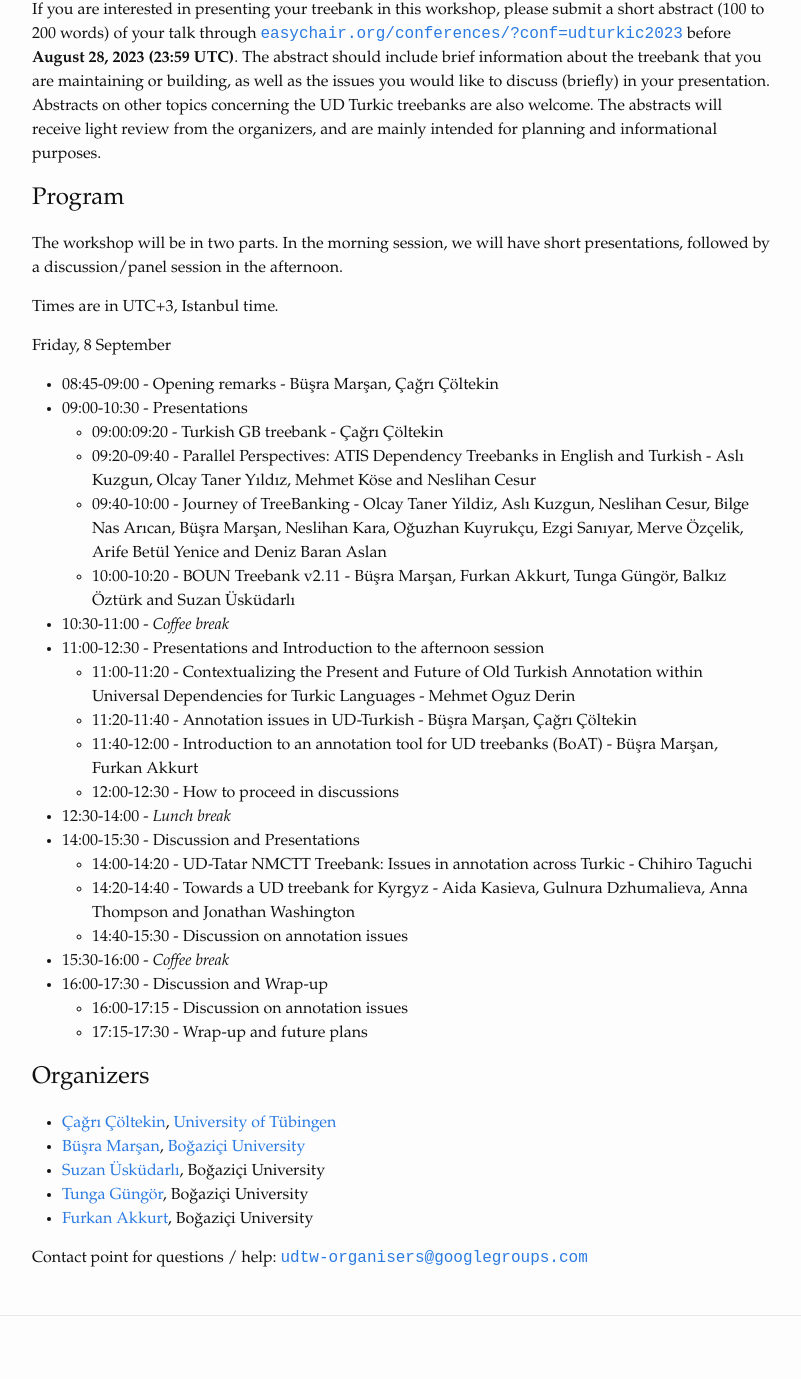
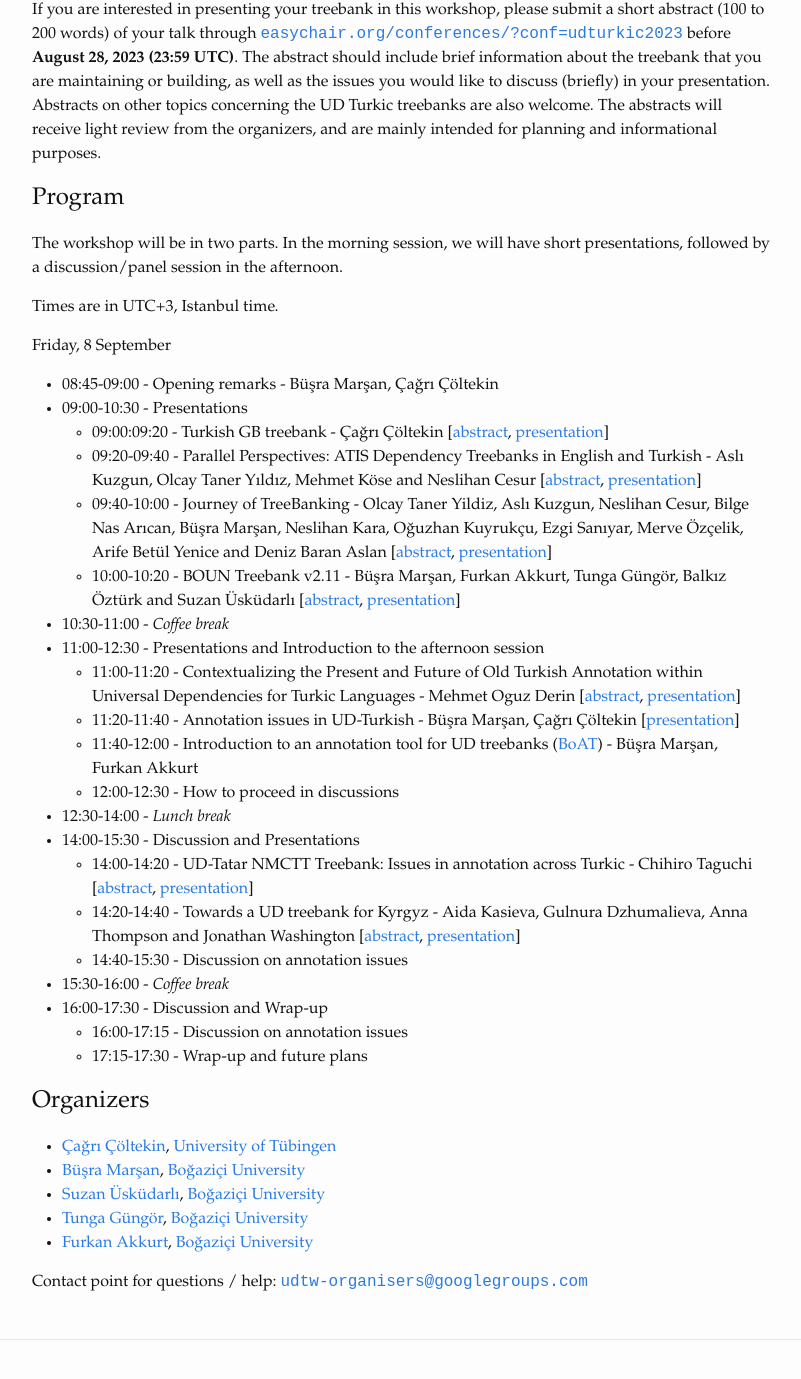
Before and after one commit to ud-turkic/udtw23, a Jekyll site: the page built from index.md, in a window 1280 px wide and 1400 px high, scrolled down 715 px. Shown: the top 1379 px of the window, without its empty margins (238-1039 px from the left). Built offline with Jekyll 4.4.1, drawn with Linux system fonts in a browser that asks for light colours.

Commit message:
Add links to the abstracts / presentations.

```diff
--- a/_config.yml
+++ b/_config.yml
@@ -9,8 +9,8 @@ description: > # ignore newlines until "baseurl:"
   This is the webpage of the workshop on Universal Dependencies
   annotation standards and practices for the Turkic Languages
   held in conjunction with the UniDive WG3 meeting in Istanbul.
-baseurl: "/ud-turkic-workshop"
-github_username: coltekin
+baseurl: "/udtw23"
+github_username: ud-turkic
 encoding: utf-8
 future: true
 
--- a/index.md
+++ b/index.md
@@ -57,19 +57,34 @@ Friday, 8 September
 - 08:45-09:00 - Opening remarks - Büşra Marşan, Çağrı Çöltekin
 - 09:00-10:30 - Presentations
     - 09:00:09:20 - Turkish GB treebank - Çağrı Çöltekin
+      [[abstract](Submissions/1 - Turkish GB treebank, Coltekin.pdf),
+       [presentation](presentations/gb-sagt.pdf)]
     - 09:20-09:40 - Parallel Perspectives: ATIS Dependency Treebanks in English and Turkish - Aslı Kuzgun, Olcay Taner Yıldız, Mehmet Köse and Neslihan Cesur
+      [[abstract](Submissions/2 - Parallel Perspectives, Kuzgun et al.pdf),
+       [presentation](presentations/Atis_09.20.pdf)]
     - 09:40-10:00 - Journey of TreeBanking - Olcay Taner Yildiz, Aslı Kuzgun, Neslihan Cesur, Bilge Nas Arıcan, Büşra Marşan, Neslihan Kara, Oğuzhan Kuyrukçu, Ezgi Sanıyar, Merve Özçelik, Arife Betül Yenice and Deniz Baran Aslan
+      [[abstract](Submissions/3 - Journey of TreeBanking, Yildiz et al.pdf),
+       [presentation](presentations/Starlang-treebanks.pdf)]
     - 10:00-10:20 - BOUN Treebank v2.11 - Büşra Marşan, Furkan Akkurt, Tunga Güngör, Balkız Öztürk and Suzan Üsküdarlı
+      [[abstract](Submissions/4 - BOUN Treebank v2.11, Marşan et al.pdf),
+       [presentation](presentations/BOUN-Treebank-v2.11.pdf)]
 - 10:30-11:00 - _Coffee break_
 - 11:00-12:30 - Presentations and Introduction to the afternoon session
     - 11:00-11:20 - Contextualizing the Present and Future of Old Turkish Annotation within Universal Dependencies for Turkic Languages - Mehmet Oguz Derin
+      [[abstract](Submissions/5 - Contextualizing the Present and Future of Old Turkish Annotation within Universal Dependencies for Turkic Languages, Derin.pdf),
+       [presentation](presentations/ud-20230908-turkic.pdf)]
     - 11:20-11:40 - Annotation issues in UD-Turkish - Büşra Marşan, Çağrı Çöltekin
-    - 11:40-12:00 - Introduction to an annotation tool for UD treebanks (BoAT) - Büşra Marşan, Furkan Akkurt
+      [[presentation](presentations/issues-overview.pdf)]
+    - 11:40-12:00 - Introduction to an annotation tool for UD treebanks ([BoAT](https://github.com/boun-tabi/BoAT)) - Büşra Marşan, Furkan Akkurt
     - 12:00-12:30 - How to proceed in discussions
 - 12:30-14:00 - _Lunch break_
 - 14:00-15:30 - Discussion and Presentations
     - 14:00-14:20 - UD-Tatar NMCTT Treebank: Issues in annotation across Turkic - Chihiro Taguchi
+      [[abstract](Submissions/7 - UD-Tatar NMCTT Treebank, Taguchi.pdf),
+       [presentation](presentations/UDTurkic2023_Slides.pdf)]
     - 14:20-14:40 - Towards a UD treebank for Kyrgyz - Aida Kasieva, Gulnura Dzhumalieva, Anna Thompson and Jonathan Washington
+      [[abstract](Submissions/8 - Towards a UD treebank for Kyrgyz, Kasieva et al.pdf),
+       [presentation](https://jonorthwash.github.io/2023-KyrgyzUD-presentation/presentation.html)]
     - 14:40-15:30 - Discussion on annotation issues
 - 15:30-16:00 - _Coffee break_
 - 16:00-17:30 - Discussion and Wrap-up
@@ -80,8 +95,8 @@ Friday, 8 September
 
 - [Çağrı Çöltekin](http://coltekin.net/cagri/), [University of Tübingen](https://uni-tuebingen.de/en/)
 - [Büşra Marşan](https://busramarsan.com/), [Boğaziçi University](https://boun.edu.tr/)
-- [Suzan Üsküdarlı](https://uskudarli.gitlab.io/uskudarli-academic/), Boğaziçi University
-- [Tunga Güngör](https://cmpe.boun.edu.tr/~gungort/), Boğaziçi University
-- [Furkan Akkurt](https://furkanakkurt1335.github.io/), Boğaziçi University
+- [Suzan Üsküdarlı](https://uskudarli.gitlab.io/uskudarli-academic/), [Boğaziçi University](https://boun.edu.tr/)
+- [Tunga Güngör](https://cmpe.boun.edu.tr/~gungort/), [Boğaziçi University](https://boun.edu.tr/)
+- [Furkan Akkurt](https://furkanakkurt1335.github.io/), [Boğaziçi University](https://boun.edu.tr/)
 
 Contact point for questions / help: <tt>[udtw-organisers@googlegroups.com](mailto:udtw-organisers@googlegroups.com)</tt>
```
